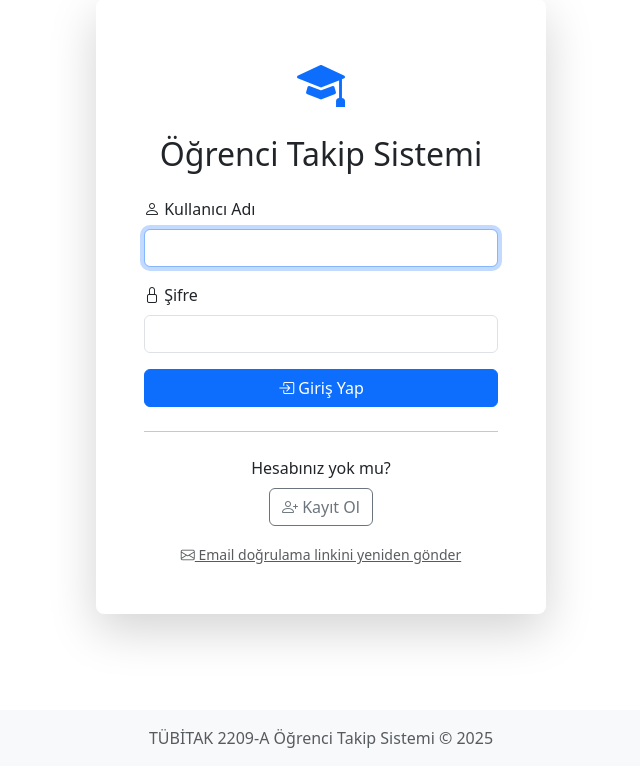
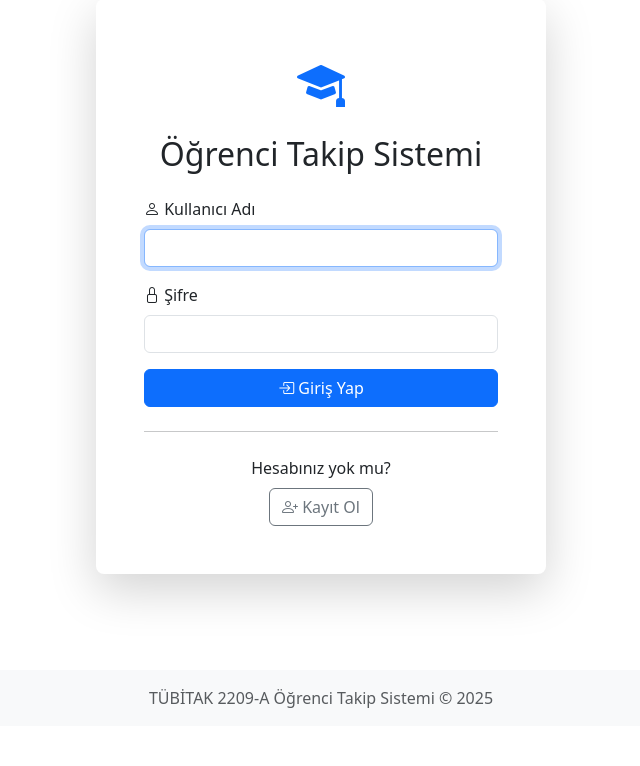
Before and after one commit to bozemre19-blip/tubitak2209, a Flask app: page /login in a window 1280 px wide. Shown: the part 89-855 px from the top of the page, without its empty margins (319-959 px from the left). After the commit the page ends 797 px from the top, so only its background shows below. Run offline with Flask 3, Linux system fonts and the light colour scheme.

Commit message:
Email doÄŸrulama Ã¶zelliÄŸi tamamen kaldÄ±rÄ±ldÄ± - Render Ã¼cretsiz versiyonunda timeout sorunu nedeniyle eski haline dÃ¶ndÃ¼rÃ¼ldÃ¼

```diff
--- a/2209 Takip/app.py
+++ b/2209 Takip/app.py
@@ -186,89 +186,11 @@ def notify_teacher_student_enrolled(teacher_id, student, class_obj):
         # Bildirim hatası kritik değil, sadece logla
         print(f"⚠️ Bildirim gönderme hatası: {e}")
 
-# Database migration - Email doğrulama kolonlarını ekle
-def migrate_email_verification_columns():
-    """PostgreSQL'de email doğrulama kolonlarını ekle (eğer yoksa)"""
-    try:
-        from sqlalchemy import text, inspect
-        from sqlalchemy.exc import OperationalError, ProgrammingError
-
-        # Kolonları kontrol et ve ekle
-        inspector = inspect(db.engine)
-
-        # user tablosu var mı kontrol et
-        if not inspector.has_table('user'):
-            print("⚠️ 'user' tablosu bulunamadı, migration atlanıyor")
-            return
-
-        columns = [col['name'] for col in inspector.get_columns('user')]
-
-        if 'email_verified' not in columns:
-            try:
-                db.session.execute(text('ALTER TABLE "user" ADD COLUMN email_verified BOOLEAN DEFAULT FALSE NOT NULL'))
-                db.session.commit()
-                print("✅ email_verified kolonu eklendi")
-            except (OperationalError, ProgrammingError) as e:
-                error_msg = str(e).lower()
-                if 'already exists' in error_msg or 'duplicate' in error_msg or 'column' in error_msg:
-                    print("ℹ️ email_verified kolonu zaten var")
-                else:
-                    raise
-                db.session.rollback()
-
-        if 'email_verification_token' not in columns:
-            try:
-                db.session.execute(text('ALTER TABLE "user" ADD COLUMN email_verification_token VARCHAR(100)'))
-                db.session.commit()
-                print("✅ email_verification_token kolonu eklendi")
-            except (OperationalError, ProgrammingError) as e:
-                error_msg = str(e).lower()
-                if 'already exists' in error_msg or 'duplicate' in error_msg or 'column' in error_msg:
-                    print("ℹ️ email_verification_token kolonu zaten var")
-                else:
-                    raise
-                db.session.rollback()
-
-        if 'email_verification_sent_at' not in columns:
-            try:
-                db.session.execute(text('ALTER TABLE "user" ADD COLUMN email_verification_sent_at TIMESTAMP'))
-                db.session.commit()
-                print("✅ email_verification_sent_at kolonu eklendi")
-            except (OperationalError, ProgrammingError) as e:
-                error_msg = str(e).lower()
-                if 'already exists' in error_msg or 'duplicate' in error_msg or 'column' in error_msg:
-                    print("ℹ️ email_verification_sent_at kolonu zaten var")
-                else:
-                    raise
-                db.session.rollback()
-
-        # Mevcut kullanıcıları doğrulanmış yap (sadece NULL olanlar)
-        try:
-            db.session.execute(text('UPDATE "user" SET email_verified = TRUE WHERE email_verified IS NULL'))
-            db.session.commit()
-        except Exception as e:
-            print(f"⚠️ Kullanıcı güncelleme hatası (kritik değil): {e}")
-            db.session.rollback()
-
-        print("✅ Email doğrulama migration tamamlandı")
-    except Exception as e:
-        print(f"⚠️ Migration hatası (kritik değil, devam ediliyor): {e}")
-        import traceback
-        traceback.print_exc()
-        try:
-            db.session.rollback()
-        except:
-            pass
-
 # Create database tables and upload folder
 with app.app_context():
     try:
         # Önce tabloları oluştur
         db.create_all()
-
-        # Email doğrulama kolonlarını ekle (migration) - db.create_all sonrası
-        migrate_email_verification_columns()
-
         os.makedirs(app.config['UPLOAD_FOLDER'], exist_ok=True)
 
         # İlk admin kullanıcısını oluştur (yoksa)
@@ -278,8 +200,7 @@ with app.app_context():
                 username='admin',
                 email='admin@tubitak.gov.tr',
                 full_name='Sistem Yöneticisi',
-                role='admin',
-                email_verified=True  # Admin otomatik doğrulanmış
+                role='admin'
             )
             admin.set_password('admin123')
             db.session.add(admin)
@@ -315,11 +236,6 @@ def login():
         user = User.query.filter_by(username=username).first()
 
         if user and user.check_password(password):
-            # Email doğrulaması kontrolü (opsiyonel - zorunlu değil)
-            if not user.email_verified:
-                flash('Email adresiniz henüz doğrulanmamış. Lütfen email kutunuzu kontrol edin veya doğrulama linkini yeniden talep edin.', 'warning')
-                return render_template('login.html', show_resend_link=True, user_email=user.email)
-
             login_user(user, remember=remember)
             flash(f'Hoş geldiniz, {user.full_name}!', 'success')
             next_page = request.args.get('next')
@@ -356,82 +272,20 @@ def register():
                 flash('Bu email adresi zaten kayıtlı!', 'danger')
                 return render_template('register.html')
 
-            # Email doğrulama token oluştur
-            verification_token = secrets.token_urlsafe(32)
-
             # Yeni kullanıcı oluştur
             user = User(
                 username=username,
                 email=email,
                 full_name=full_name,
-                role=role,
-                email_verified=False,
-                email_verification_token=verification_token,
-                email_verification_sent_at=datetime.utcnow()
+                role=role
             )
             user.set_password(password)
 
             db.session.add(user)
             db.session.commit()
 
-            # Email doğrulama linki oluştur ve gönder (timeout ile)
-            try:
-                site_url = app.config.get('BASE_URL', request.url_root.rstrip('/'))
-                verification_url = f"{site_url}{url_for('verify_email', token=verification_token)}"
-
-                # Email gönder (3 saniye timeout - Render'da 30 saniye limit var)
-                role_text = 'öğretmen' if role == 'admin' else 'öğrenci'
-                email_subject = "Email Doğrulama - Öğrenci Takip Sistemi"
-                email_body = f"""
-Merhaba {full_name},
-
-Öğrenci Takip Sistemi'ne kayıt olduğunuz için teşekkür ederiz!
-
-Email adresinizi doğrulamak için aşağıdaki linke tıklayın:
-{verification_url}
-
-Bu link 24 saat geçerlidir.
-
-Eğer bu kayıt işlemini siz yapmadıysanız, bu emaili görmezden gelebilirsiniz.
-
----
-Öğrenci Takip Sistemi
-                """
-
-                email_html = f"""
-                <html>
-                <body style="font-family: Arial, sans-serif; line-height: 1.6; color: #333;">
-                    <div style="max-width: 600px; margin: 0 auto; padding: 20px;">
-                        <h2 style="color: #28a745;">Email Doğrulama</h2>
-                        <p>Merhaba <strong>{full_name}</strong>,</p>
-                        <p>Öğrenci Takip Sistemi'ne kayıt olduğunuz için teşekkür ederiz!</p>
-                        <p>Email adresinizi doğrulamak için aşağıdaki butona tıklayın:</p>
-                        <div style="text-align: center; margin: 30px 0;">
-                            <a href="{verification_url}" style="background-color: #28a745; color: white; padding: 12px 30px; text-decoration: none; border-radius: 5px; display: inline-block;">Email'i Doğrula</a>
-                        </div>
-                        <p style="font-size: 12px; color: #666;">Veya bu linki tarayıcınıza kopyalayın:<br>
-                        <a href="{verification_url}" style="color: #007bff; word-break: break-all;">{verification_url}</a></p>
-                        <p style="font-size: 12px; color: #666;">Bu link 24 saat geçerlidir.</p>
-                        <hr style="border: none; border-top: 1px solid #eee; margin: 20px 0;">
-                        <p style="font-size: 12px; color: #999;">Eğer bu kayıt işlemini siz yapmadıysanız, bu emaili görmezden gelebilirsiniz.</p>
-                        <p style="font-size: 12px; color: #999; margin-top: 20px;">Öğrenci Takip Sistemi</p>
-                    </div>
-                </body>
-                </html>
-                """
-
-                # Email gönderimi 3 saniye timeout ile (Windows'ta çalışmayabilir, ama hata yakalanır)
-                email_sent = send_email_notification(email, email_subject, email_body, email_html, timeout=3)
-
-                if email_sent:
-                    flash(f'Kayıt başarılı! Email adresinize doğrulama linki gönderildi. Lütfen email kutunuzu kontrol edin.', 'success')
-                else:
-                    flash(f'Kayıt başarılı! Ancak email gönderilemedi. Lütfen profil ayarlarından email doğrulama linkini yeniden talep edin.', 'warning')
-            except Exception as e:
-                # Email gönderiminde hata olsa bile kayıt başarılı
-                print(f"⚠️ Email gönderme hatası (kayıt başarılı): {e}")
-                flash(f'Kayıt başarılı! Ancak email gönderilemedi. Lütfen profil ayarlarından email doğrulama linkini yeniden talep edin.', 'warning')
-
+            role_text = 'öğretmen' if role == 'admin' else 'öğrenci'
+            flash(f'Kayıt başarılı! {role_text.capitalize()} hesabınızla giriş yapabilirsiniz.', 'success')
             return redirect(url_for('login'))
 
         except Exception as e:
@@ -443,107 +297,6 @@ Eğer bu kayıt işlemini siz yapmadıysanız, bu emaili görmezden gelebilirsin
             return render_template('register.html')
 
     return render_template('register.html')
-
-@app.route('/verify-email/<token>')
-def verify_email(token):
-    """Email doğrulama"""
-    user = User.query.filter_by(email_verification_token=token).first()
-
-    if not user:
-        flash('Geçersiz veya süresi dolmuş doğrulama linki!', 'danger')
-        return redirect(url_for('login'))
-
-    # Token süresi kontrolü (24 saat)
-    if user.email_verification_sent_at:
-        token_age = datetime.utcnow() - user.email_verification_sent_at
-        if token_age > timedelta(hours=24):
-            flash('Doğrulama linkinin süresi dolmuş. Lütfen yeni bir link talep edin.', 'warning')
-            return redirect(url_for('resend_verification', email=user.email))
-
-    # Email'i doğrula
-    user.email_verified = True
-    user.email_verification_token = None
-    user.email_verification_sent_at = None
-    db.session.commit()
-
-    flash('Email adresiniz başarıyla doğrulandı! Artık sisteme giriş yapabilirsiniz.', 'success')
-    return redirect(url_for('login'))
-
-@app.route('/resend-verification')
-def resend_verification():
-    """Email doğrulama linkini yeniden gönder"""
-    email = request.args.get('email')
-    if not email:
-        return render_template('resend_verification.html')
-
-    if request.method == 'POST':
-        email = request.form.get('email')
-        user = User.query.filter_by(email=email).first()
-
-        if not user:
-            flash('Bu email adresi ile kayıtlı kullanıcı bulunamadı!', 'danger')
-            return render_template('resend_verification.html')
-
-        if user.email_verified:
-            flash('Bu email adresi zaten doğrulanmış!', 'info')
-            return redirect(url_for('login'))
-
-        # Yeni token oluştur
-        verification_token = secrets.token_urlsafe(32)
-        user.email_verification_token = verification_token
-        user.email_verification_sent_at = datetime.utcnow()
-        db.session.commit()
-
-        # Email gönder
-        site_url = app.config.get('BASE_URL', request.url_root.rstrip('/'))
-        verification_url = f"{site_url}{url_for('verify_email', token=verification_token)}"
-
-        email_subject = "Email Doğrulama - Öğrenci Takip Sistemi"
-        email_body = f"""
-Merhaba {user.full_name},
-
-Email doğrulama linkinizi yeniden gönderiyoruz.
-
-Email adresinizi doğrulamak için aşağıdaki linke tıklayın:
-{verification_url}
-
-Bu link 24 saat geçerlidir.
-
----
-Öğrenci Takip Sistemi
-        """
-
-        email_html = f"""
-        <html>
-        <body style="font-family: Arial, sans-serif; line-height: 1.6; color: #333;">
-            <div style="max-width: 600px; margin: 0 auto; padding: 20px;">
-                <h2 style="color: #28a745;">Email Doğrulama</h2>
-                <p>Merhaba <strong>{user.full_name}</strong>,</p>
-                <p>Email doğrulama linkinizi yeniden gönderiyoruz.</p>
-                <p>Email adresinizi doğrulamak için aşağıdaki butona tıklayın:</p>
-                <div style="text-align: center; margin: 30px 0;">
-                    <a href="{verification_url}" style="background-color: #28a745; color: white; padding: 12px 30px; text-decoration: none; border-radius: 5px; display: inline-block;">Email'i Doğrula</a>
-                </div>
-                <p style="font-size: 12px; color: #666;">Veya bu linki tarayıcınıza kopyalayın:<br>
-                <a href="{verification_url}" style="color: #007bff; word-break: break-all;">{verification_url}</a></p>
-                <p style="font-size: 12px; color: #666;">Bu link 24 saat geçerlidir.</p>
-                <hr style="border: none; border-top: 1px solid #eee; margin: 20px 0;">
-                <p style="font-size: 12px; color: #999; margin-top: 20px;">Öğrenci Takip Sistemi</p>
-            </div>
-        </body>
-        </html>
-        """
-
-        email_sent = send_email_notification(email, email_subject, email_body, email_html)
-
-        if email_sent:
-            flash('Email doğrulama linki yeniden gönderildi! Lütfen email kutunuzu kontrol edin.', 'success')
-        else:
-            flash('Email gönderilemedi. Lütfen daha sonra tekrar deneyin.', 'warning')
-
-        return redirect(url_for('login'))
-
-    return render_template('resend_verification.html', email=email or '')
 
 @app.route('/profile')
 @login_required
--- a/2209 Takip/models.py
+++ b/2209 Takip/models.py
@@ -20,10 +20,7 @@ class User(UserMixin, db.Model):
     full_name = db.Column(db.String(150), nullable=False)
     role = db.Column(db.String(20), nullable=False, default='student')  # 'admin' or 'student'
     created_at = db.Column(db.DateTime, default=datetime.utcnow)
-    # Email doğrulama
-    email_verified = db.Column(db.Boolean, default=False, nullable=False)
-    email_verification_token = db.Column(db.String(100), unique=True, nullable=True)
-    email_verification_sent_at = db.Column(db.DateTime, nullable=True)
+    # Email doğrulama özelliği kaldırıldı (Render ücretsiz versiyonunda çalışmıyor)
 
     # İlişkiler
     enrolled_classes = db.relationship('Class', secondary=student_classes,
--- a/2209 Takip/templates/login.html
+++ b/2209 Takip/templates/login.html
@@ -31,16 +31,6 @@
                 </button>
             </form>
 
-            {% if show_resend_link %}
-            <div class="alert alert-warning">
-                <i class="bi bi-exclamation-triangle"></i>
-                Email adresiniz doğrulanmamış.
-                <a href="{{ url_for('resend_verification', email=user_email) }}" class="alert-link">
-                    Doğrulama linkini yeniden gönder
-                </a>
-            </div>
-            {% endif %}
-
             <hr class="my-4">
 
             <div class="text-center">
@@ -49,12 +39,6 @@
                     <i class="bi bi-person-plus"></i> Kayıt Ol
                 </a>
             </div>
-
-            <div class="text-center mt-3">
-                <a href="{{ url_for('resend_verification') }}" class="text-muted small">
-                    <i class="bi bi-envelope"></i> Email doğrulama linkini yeniden gönder
-                </a>
-            </div>
         </div>
     </div>
 </div>
```
Also changed, not shown: 2209 Takip/templates/profile.html (+1 -17 lines).
